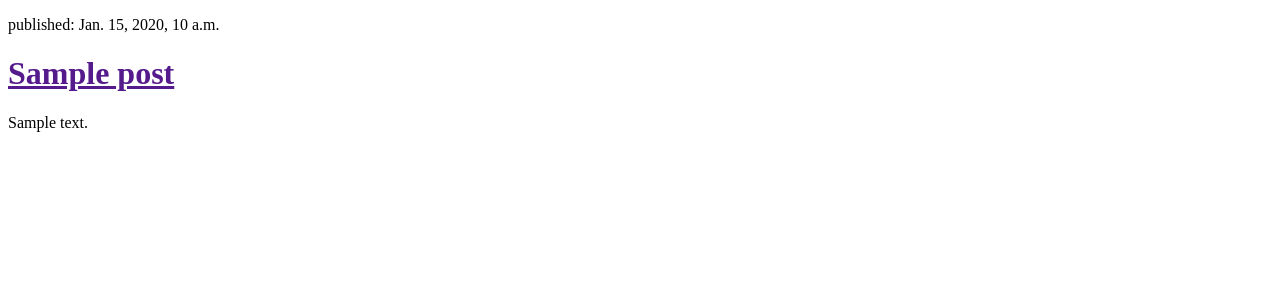
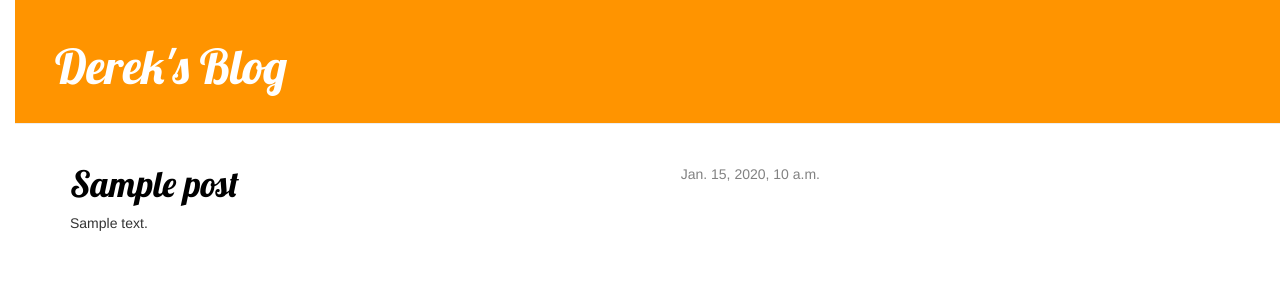
Before and after one commit to kooder18/LearnDjango, a Django app: template blog/templates/blog/post_list.html in a window 1280 px wide. Shown: the top 302 px of the page. Run offline with Django 3.2, Linux system fonts and the light colour scheme; the template is opened without the code that fills it: values that come from a table or form of the project are taken from there, others are empty; tables that the repository leaves empty hold one stand-in row (values such as "Sample post"); some libraries are stand-ins or nearby versions.

Commit message:
Added another view and extended template

```diff
--- /dev/null
+++ b/blog/static/css/blog.css
@@ -0,0 +1,60 @@
+h1 a {
+  color: #FCA205;
+  font-family: 'Lobster';
+}
+
+body {
+  padding-left: 15px;
+}
+
+.page-header {
+    background-color: #ff9400;
+    margin-top: 0;
+    padding: 20px 20px 20px 40px;
+}
+
+.page-header h1, .page-header h1 a, .page-header h1 a:visited, .page-header h1 a:active {
+    color: #ffffff;
+    font-size: 36pt;
+    text-decoration: none;
+
+}
+
+
+
+
+.content {
+    margin-left: 40px;
+}
+
+h1, h2, h3, h4 {
+    font-family: 'Lobster', cursive;
+}
+
+.date {
+    float: right;
+    color: #828282;
+}
+
+.save {
+    float: right;
+}
+
+.post-form textarea, .post-form input {
+    width: 100%;
+}
+
+.top-menu, .top-menu:hover, .top-menu:visited {
+    color: #ffffff;
+    float: right;
+    font-size: 26pt;
+    margin-right: 20px;
+}
+
+.post {
+    margin-bottom: 70px;
+}
+
+.post h1 a, .post h1 a:visited {
+    color: #000000;
+}
--- /dev/null
+++ b/blog/templates/blog/base.html
@@ -0,0 +1,26 @@
+{% load staticfiles %}
+
+<!DOCTYPE html>
+<html lang="en">
+<head>
+  <meta charset="UTF-8">
+  <link rel="stylesheet" href="//maxcdn.bootstrapcdn.com/bootstrap/3.2.0/css/bootstrap.min.css">
+  <link rel="stylesheet" href="//maxcdn.bootstrapcdn.com/bootstrap/3.2.0/css/bootstrap-theme.min.css">
+  <link href="http://fonts.googleapis.com/css?family=Lobster&subset=latin,latin-ext" rel="stylesheet" type="text/css">
+  <link rel="stylesheet" href="{% static "css/blog.css" %}">
+  <title>Derek's Blog</title>
+</head>
+<body>
+  <div class ="page-header">
+    <h1><a href="/">Derek's Blog</a></h1>
+  </div>
+  <div class ="content container">
+    <div class="row">
+      <div class ="col-md-8">
+        {% block content %}
+        {% endblock %}
+      </div>
+    </div>
+  </div>
+</body>
+</html>
--- a/blog/templates/blog/post_list.html
+++ b/blog/templates/blog/post_list.html
@@ -1,16 +1,13 @@
-<!DOCTYPE html>
-<html lang="en">
-<head>
-  <meta charset="UTF-8">
-  <title>Derek's Blog</title>
-</head>
-<body>
+{% extends "blog/base.html" %}
+
+{% block content %}
   {% for post in posts %}
-    <div>
-      <p>published: {{post.published_date }}</p>
-      <h1><a href="">{{ post.title }}</a></h1>
-      <p>{{ post.text|linebreaks }}</p>
+    <div class="post">
+      <div class="date">
+        {{ post.published_date }}
+      </div>
+      <h1><a href="{% url "post_detail" pk=post.pk %}">{{ post.title }}</a></h1>
+      <p>{{ post.text | linebreaks }}</p>
     </div>
   {% endfor %}
-</body>
-</html>
+{% endblock content %}
--- a/blog/urls.py
+++ b/blog/urls.py
@@ -3,4 +3,5 @@ from . import views
 
 urlpatterns = [
     url(r'^$', views.post_list, name='post_list'),
+    url(r'^post/(?P<pk>[0-9]+)/$', views.post_detail, name='post_detail'),
 ]
--- a/blog/views.py
+++ b/blog/views.py
@@ -1,5 +1,6 @@
 from django.shortcuts import render
 from django.utils import timezone
+from django.shortcuts import render, get_object_or_404
 from .models import Post
 
 
@@ -7,3 +8,7 @@ def post_list(request):
     posts = Post.objects.filter(published_date__lte=timezone.now()).order_by('published_date')
     return render(request, 'blog/post_list.html', {'posts': posts})
 # Create your views here.
+
+def post_detail(request, pk):
+    post = get_object_or_404(Post, pk=pk)
+    return render(request, 'blog/post_detail.html', {'post': post})
```
Also changed, not shown: blog/templates/blog/post_detail.html (added, +13 -0 lines).
